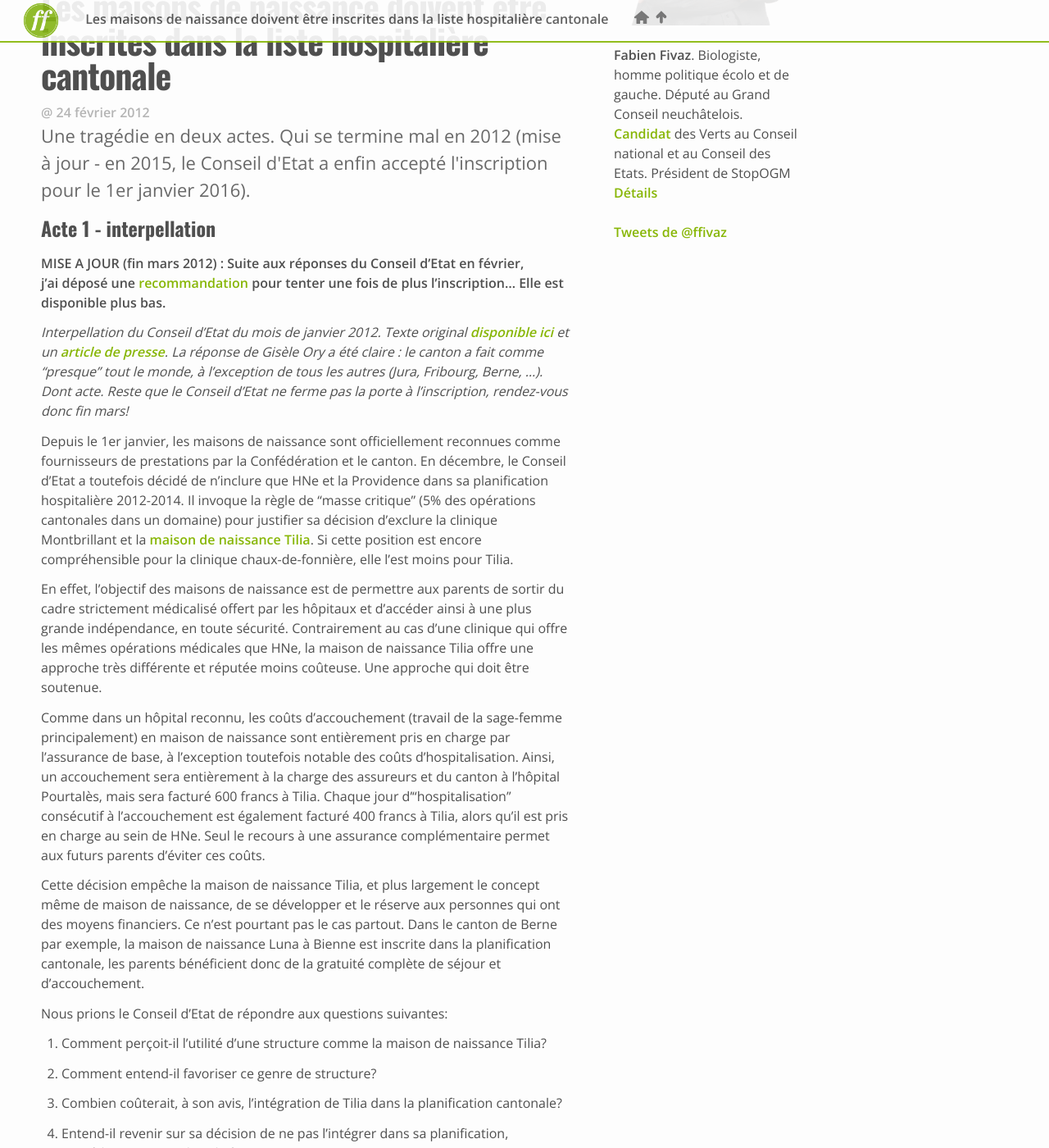
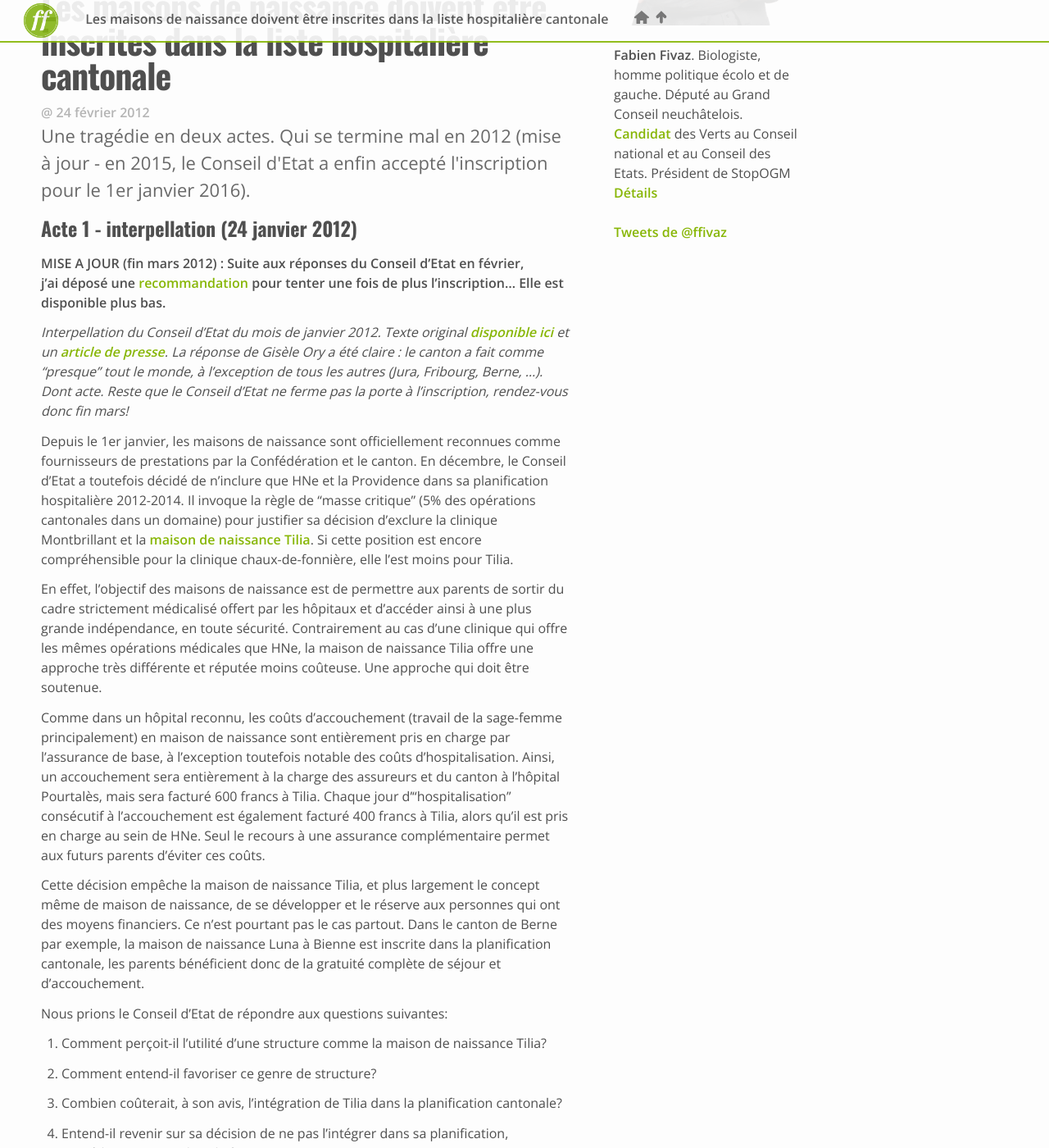
Before and after one commit to ffivaz/ffivaz.github.io, a Jekyll site: the page built from _posts/2012-02-24-les-maisons-de-naissance-doivent-etre-inscrites-dans-la-liste-hospitaliere-cantonale.markdown, in a window 1280 px wide and 1400 px high, scrolled down 449 px. Shown: the whole window at 82% size. Built offline with Jekyll 4.4.1, drawn with Linux system fonts in a browser that asks for light colours; nearby versions of some CDN libraries; comment, search, counter and statistics services are not loaded; some of the changed text lies outside the part shown.

Commit message:
Modification article sur maison de naissance

```diff
--- a/_posts/2012-02-24-les-maisons-de-naissance-doivent-etre-inscrites-dans-la-liste-hospitaliere-cantonale.markdown
+++ b/_posts/2012-02-24-les-maisons-de-naissance-doivent-etre-inscrites-dans-la-liste-hospitaliere-cantonale.markdown
@@ -9,7 +9,7 @@
   changefreq: 'daily'
 ---
 
-# Acte 1 - interpellation
+# Acte 1 - interpellation (24 janvier 2012)
 
 <strong>MISE A JOUR (fin mars 2012) : Suite aux réponses du Conseil d'Etat en février, j'ai déposé une <a href="/files/12.125.pdf">recommandation</a> pour tenter une fois de plus l'inscription... Elle est disponible plus bas.</strong>
 
@@ -34,7 +34,7 @@
 4. Entend-il revenir sur sa décision de ne pas l'intégrer dans sa planification, immédiatement ou dans le futur (avant 2014)?
 
 
-# Acte 2 - recommandation
+# Acte 2 - recommandation (27 mars 2012)
 
 ### Inscription de la maison de naissance Tilia sur la liste hospitalière
 
```
